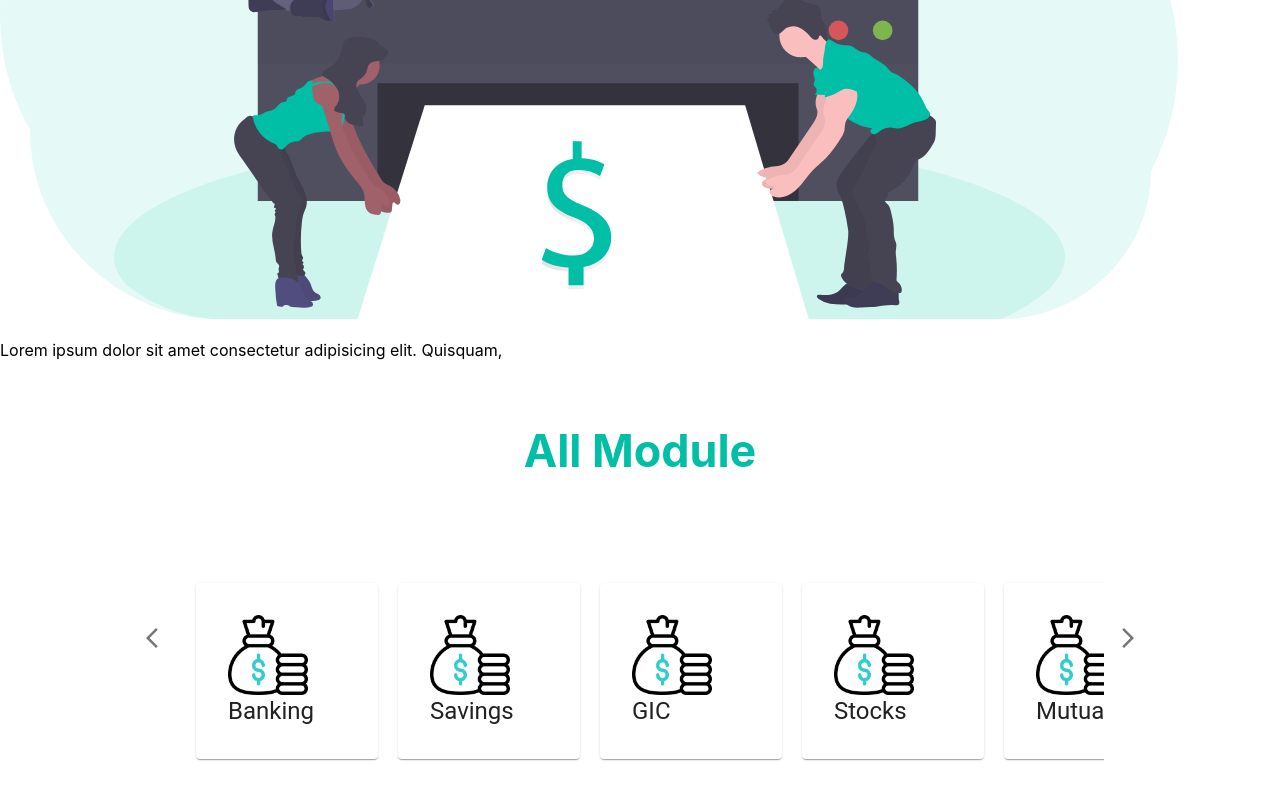
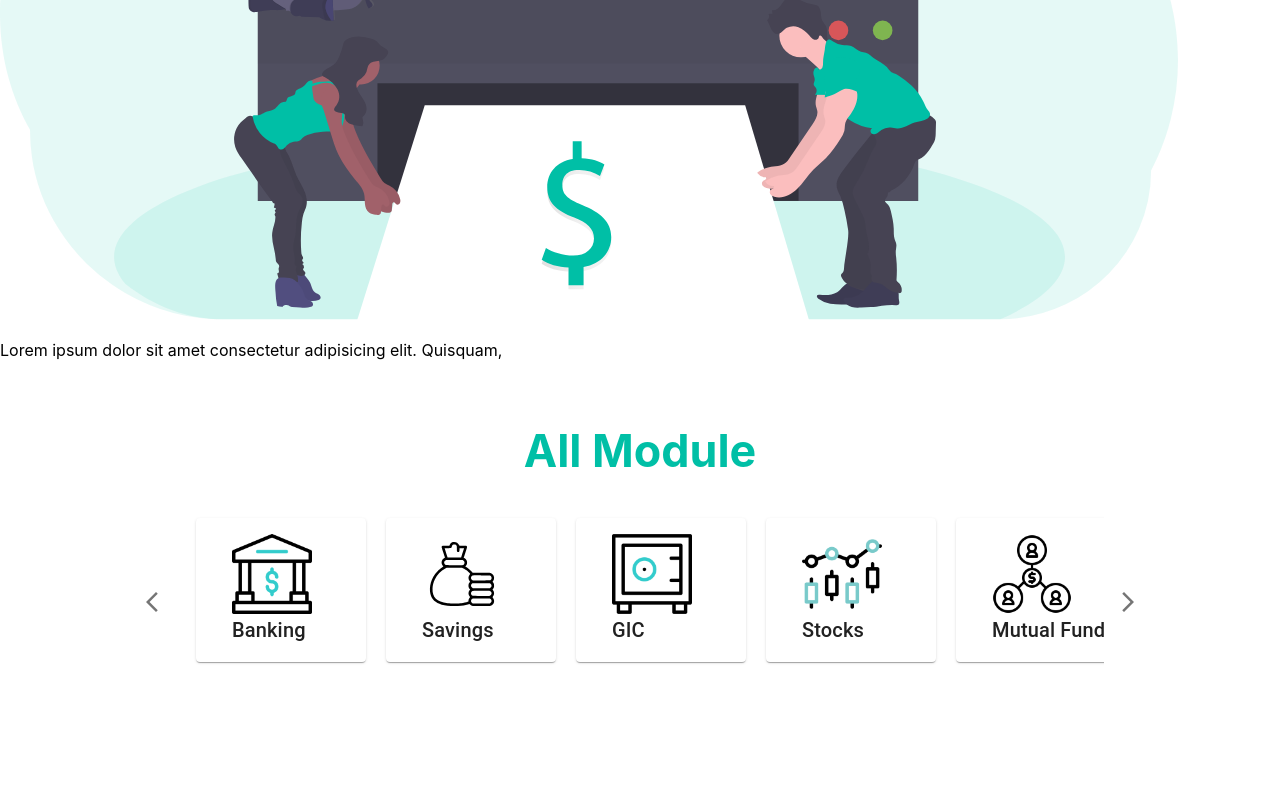
Before and after one commit to abhishekpatelmc/hacksix, a React (Create React App) app: page / in a window 1280 px wide. Shown: the part 1114-1914 px from the top of the page. Built offline with nearby package versions, Linux system fonts and the light colour scheme.

Commit message:
second semi-final commit

```diff
--- a/src/components/AllMoules/AllModule.css
+++ b/src/components/AllMoules/AllModule.css
@@ -2,7 +2,6 @@
   margin-left: 10%;
   margin-right: 10%;
   margin-bottom: 10%;
-
   display: flex;
   align-items: center;
 }
@@ -13,11 +12,14 @@
   overflow-y: hidden;
   white-space: nowrap;
   padding-top: 10px;
-  padding-bottom: 10px;
+  display: flex;
+  padding-bottom: 35px;
   scroll-behavior: smooth;
 }
 .container::-webkit-scrollbar {
   /* display: none; */
+  background: var(--green);
+  border-radius: 20px;
 }
 
 .Heading {
@@ -34,7 +36,8 @@
 
 .cardItem {
   margin-left: 20px;
-  padding: 1rem;
+  padding-left: 20px;
+  /* padding: 1rem; */
   justify-content: center;
   align-items: center;
   cursor: pointer;
--- a/src/components/AllMoules/AllModules.js
+++ b/src/components/AllMoules/AllModules.js
@@ -5,7 +5,7 @@ import CardContent from "@mui/material/CardContent";
 import Typography from "@mui/material/Typography";
 import { CardActionArea } from "@mui/material";
 import { Link as RouterLink } from "react-router-dom";
-import moneybag from "../../asset/img/money-bag.png";
+import { ArticleData } from "../../asset/data";
 import { nodeCategories } from "../../asset/data";
 import IconButton from "@mui/material/IconButton";
 import ArrowForwardIosIcon from "@mui/icons-material/ArrowForwardIos";
@@ -42,7 +42,7 @@ const AllModules = () => {
         <IconButton onClick={slideLeft} aria-label="Left" size="large">
           <ArrowBackIosNewIcon />
         </IconButton>
-        <div id="slider" class="container">
+        <div id="slider" className="container">
           {nodeCategories.map((nodes, index) => {
             return (
               <Card style={styles.class} className="cardItem">
@@ -54,11 +54,11 @@ const AllModules = () => {
                     <CardMedia
                       square
                       component="img"
-                      image={moneybag}
+                      image={nodes.img}
                       alt="money"
                       style={styles.media}
                     />
-                    <Typography variant="h5" color="text.primary">
+                    <Typography variant="h6" color="text.primary">
                       {nodes.name}
                     </Typography>
                   </CardContent>
--- a/src/components/Navbar/Navbar.js
+++ b/src/components/Navbar/Navbar.js
@@ -73,7 +73,7 @@ function DrawerAppBar(props) {
               paddingLeft: 20,
             }}
           >
-            EZfincl
+            EZfin
           </Typography>
           <Box sx={{ display: { xs: "none", sm: "block" }, paddingRight: 20 }}>
             {navItems.map((item) => (
--- a/src/pages/HomePage/HomePage.js
+++ b/src/pages/HomePage/HomePage.js
@@ -1,19 +1,14 @@
 import React from "react";
 import About from "../../components/About/About";
-
-import Contact from "../../components/Contact/Contact";
 import Landing from "../../components/landing/Landing";
 import AllModules from "../../components/AllMoules/AllModules";
-import OptionPage from "../OptionPage/OptionPage";
 
 function HomePage() {
   return (
     <div>
       <Landing />
       <About />
-
       <AllModules />
-      {/* <Contact /> */}
     </div>
   );
 }
--- a/src/pages/TimelineNodePage/TimelineNodePage.css
+++ b/src/pages/TimelineNodePage/TimelineNodePage.css
@@ -1,4 +1,4 @@
-.container {
+.container-time {
   margin-top: 65px;
   display: flex;
 }
--- a/src/pages/TimelineNodePage/TimelineNodePage.js
+++ b/src/pages/TimelineNodePage/TimelineNodePage.js
@@ -31,7 +31,7 @@ export default function TimelineNodePage() {
 
   return (
     <>
-      <div className="container">
+      <div className="container-time">
         <div className="partition-1">
           <div className="text-container">
             <Typography sx={{ color: "white" }} variant="h4" align="center">
@@ -73,7 +73,7 @@ export default function TimelineNodePage() {
                                 alt="money"
                                 style={styles.media}
                               />
-                              <Typography variant="h4" color="text.primary">
+                              <Typography variant="h5" color="text.primary">
                                 {nodes.name}
                               </Typography>
                             </div>
```
